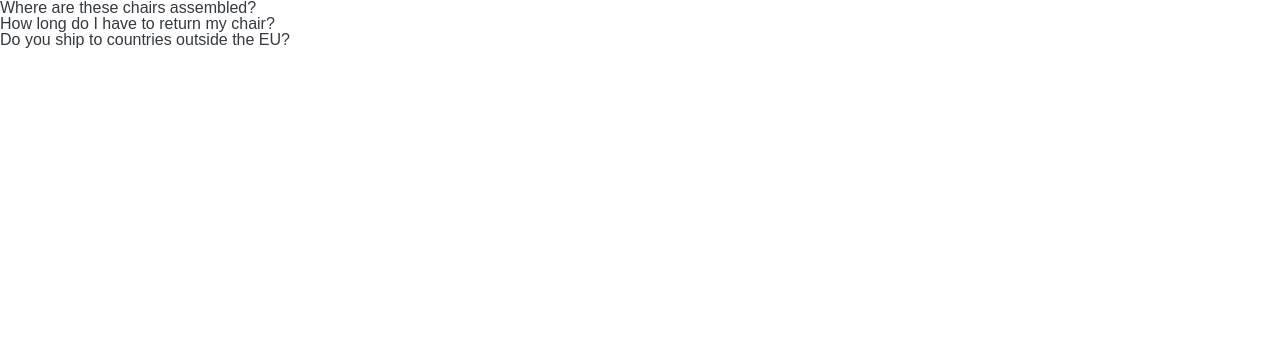
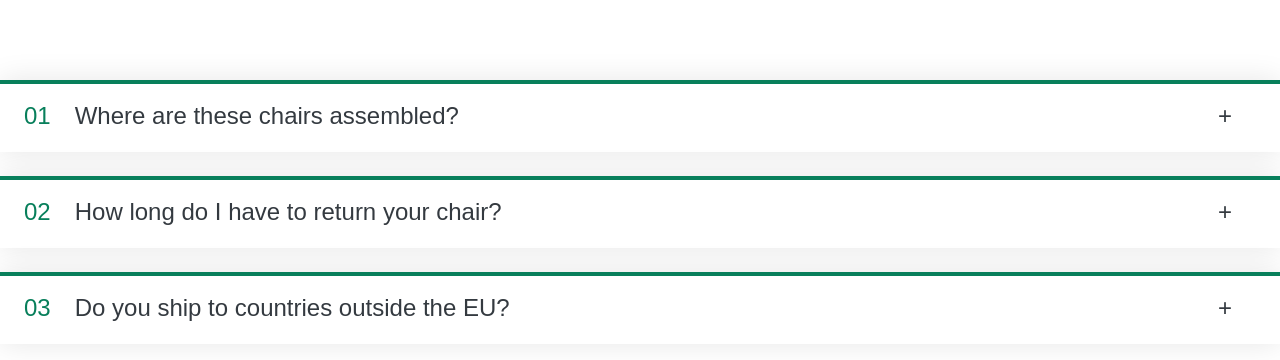
Before and after one commit to Gbangbolaoluwagbemiga/Accordion, a React (Create React App) app: page / in a window 1280 px wide. Shown: the top 360 px of the page. Built offline with nearby package versions, Linux system fonts and the light colour scheme.

Commit message:
Toggle functionality added

```diff
--- a/src/App.js
+++ b/src/App.js
@@ -1,21 +1,19 @@
 import "./styles.css";
+import { useState } from "react";
 
 const faqs = [
   {
     title: "Where are these chairs assembled?",
-    text:
-      "Lorem ipsum dolor sit amet consectetur, adipisicing elit. Accusantium, quaerat temporibus quas dolore provident nisi ut aliquid ratione beatae sequi aspernatur veniam repellendus."
+    text: "In the library",
   },
   {
-    title: "How long do I have to return my chair?",
-    text:
-      "Pariatur recusandae dignissimos fuga voluptas unde optio nesciunt commodi beatae, explicabo natus."
+    title: "How long do I have to return your chair?",
+    text: "A day",
   },
   {
     title: "Do you ship to countries outside the EU?",
-    text:
-      "Excepturi velit laborum, perspiciatis nemo perferendis reiciendis aliquam possimus dolor sed! Dolore laborum ducimus veritatis facere molestias!"
-  }
+    text: "Yes",
+  },
 ];
 
 export default function App() {
@@ -28,13 +26,32 @@ export default function App() {
 
 function Accordion() {
   return (
-    <div>
+    <div className="accordion">
       {faqs.map((el, num) => (
-        <AccordionQuestion data={el.title} key={num} />
+        <AccordionQuestion
+          question={el.title}
+          answer={el.text}
+          num={num}
+          key={num}
+        />
       ))}
     </div>
   );
 }
-function AccordionQuestion({ data }) {
-  return <div>{data}</div>;
+function AccordionQuestion({ question, answer, num }) {
+  const [isOpen, setIsOpen] = useState(true);
+
+  function handleClick() {
+    setIsOpen((prev) => !prev);
+  }
+
+  return (
+    <div className={`item ${isOpen ? "open" : ""}`} onClick={handleClick}>
+      <p className="number">{num < 9 ? `0${num + 1}` : num + 1}</p>
+      <p className="title">{question}</p>
+      <p className="icon">{isOpen ? "+" : "-"}</p>
+
+      {!isOpen && <div className="content-box">{answer}</div>}
+    </div>
+  );
 }
--- a/src/styles.css
+++ b/src/styles.css
@@ -11,7 +11,7 @@ body {
 }
 
 .accordion {
-  width: 10rem;
+  width: 100%;
   margin: 5rem auto;
   display: flex;
   flex-direction: column;
@@ -49,6 +49,9 @@ body {
   grid-column: 2 / -1;
   padding-bottom: 16px;
   line-height: 1.6;
+  font-size: 24px;
+  font-weight: 500;
+  font-style: italic;
 }
 
 .content-box ul {
```
Also changed, not shown: 1 other file (tests, documents, lock files or other folders).
